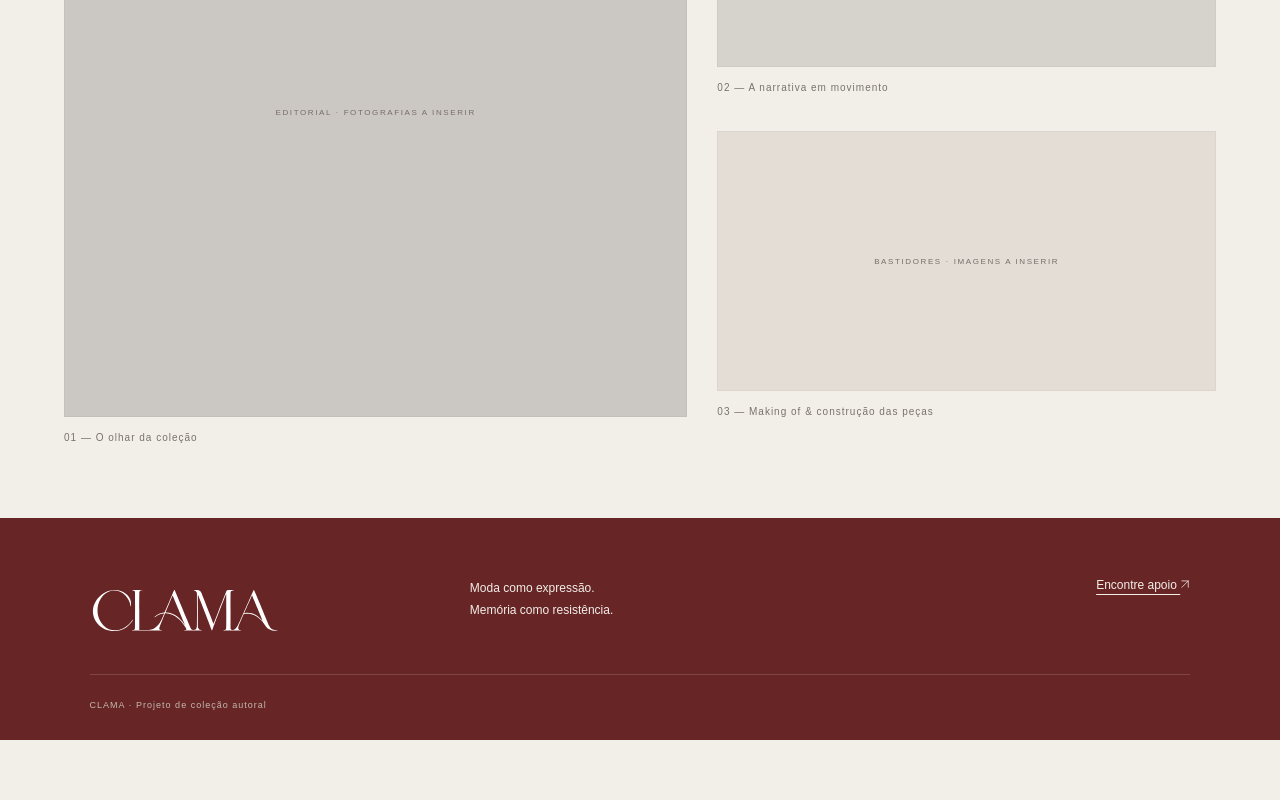
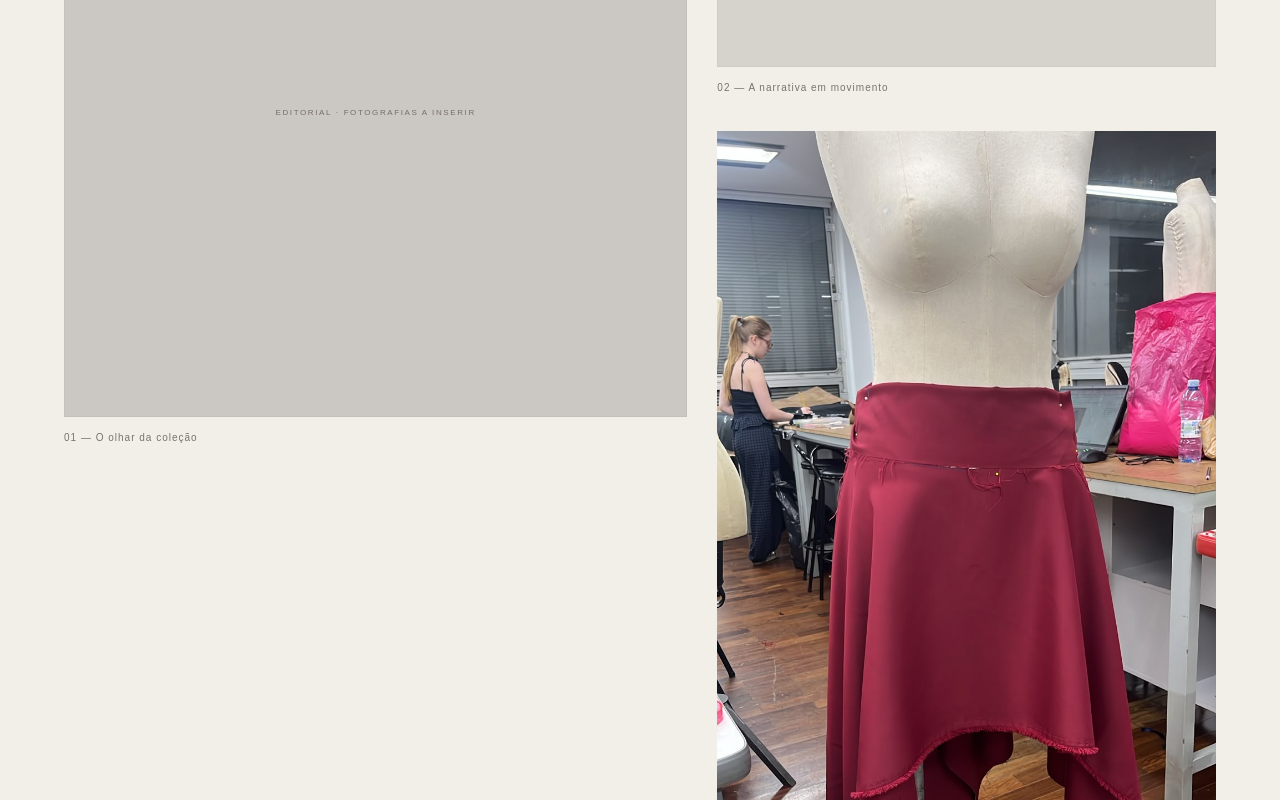
Before and after one commit to zelipe11/ProjetoSiteModa, an Angular app in the folder ProjetoSiteModa.Client/: page /editorial in a window 1280 px wide. Shown: the part 600-1400 px from the top of the page. Before the commit the page ends 1340 px from the top, so only its background shows below. Built offline with nearby package versions, Linux system fonts and the light colour scheme; no server answers.

Commit message:
Adicionar foto de construção das peças ao making of do editorial

```diff
--- a/ProjetoSiteModa.Client/src/app/app.scss
+++ b/ProjetoSiteModa.Client/src/app/app.scss
@@ -166,6 +166,8 @@ header .marca .brand-tagline>span{display:inline;margin:0;font:inherit;letter-sp
 
 :is(.reality,.voices,.contact)>.page-title{margin-top:20px}
 
+.editorial-process.editorial-process-photo{height:auto;background:transparent}
+.editorial-process-photo img{display:block;width:100%;height:auto}
 .detail-copy summary{list-style:none}
 .detail-copy summary::-webkit-details-marker{display:none}
 .detail-copy summary::marker{content:""}
--- a/ProjetoSiteModa.Client/src/app/editorial.html
+++ b/ProjetoSiteModa.Client/src/app/editorial.html
@@ -1 +1 @@
-<section id="editorial" class="section editorial"><div class="section-top"><p class="eyebrow">05 / EDITORIAL</p><span>PARANAPIACABA</span></div><div class="section-heading"><h1 class="page-title">Entre a névoa<br>e a <em>presença.</em></h1><p>O universo visual da CLAMA. Um espaço para o editorial em Paranapiacaba, o processo e os gestos que dão forma à coleção.</p></div><div class="editorial-grid"><figure><div class="image-space editorial-cover"><span class="image-label">EDITORIAL · FOTOGRAFIAS A INSERIR</span></div><figcaption>01 — O olhar da coleção</figcaption></figure><div><figure><div class="image-space editorial-film"><span class="image-label">FASHION FILM · VÍDEO A INSERIR</span></div><figcaption>02 — A narrativa em movimento</figcaption></figure><figure><div class="image-space editorial-process"><span class="image-label">BASTIDORES · IMAGENS A INSERIR</span></div><figcaption>03 — Making of & construção das peças</figcaption></figure></div></div></section>
+<section id="editorial" class="section editorial"><div class="section-top"><p class="eyebrow">05 / EDITORIAL</p><span>PARANAPIACABA</span></div><div class="section-heading"><h1 class="page-title">Entre a névoa<br>e a <em>presença.</em></h1><p>O universo visual da CLAMA. Um espaço para o editorial em Paranapiacaba, o processo e os gestos que dão forma à coleção.</p></div><div class="editorial-grid"><figure><div class="image-space editorial-cover"><span class="image-label">EDITORIAL · FOTOGRAFIAS A INSERIR</span></div><figcaption>01 — O olhar da coleção</figcaption></figure><div><figure><div class="image-space editorial-film"><span class="image-label">FASHION FILM · VÍDEO A INSERIR</span></div><figcaption>02 — A narrativa em movimento</figcaption></figure><figure><div class="editorial-process editorial-process-photo"><img src="images/editorial/making-of-construcao.jpg" alt="Saia vinho em construção, presa com alfinetes em um manequim no ateliê da coleção CLAMA" width="900" height="1600" loading="lazy" decoding="async"></div><figcaption>03 — Making of & construção das peças</figcaption></figure></div></div></section>
```
Also changed, not shown: ProjetoSiteModa.Client/public/images/editorial/making-of-construcao.jpg (added).
